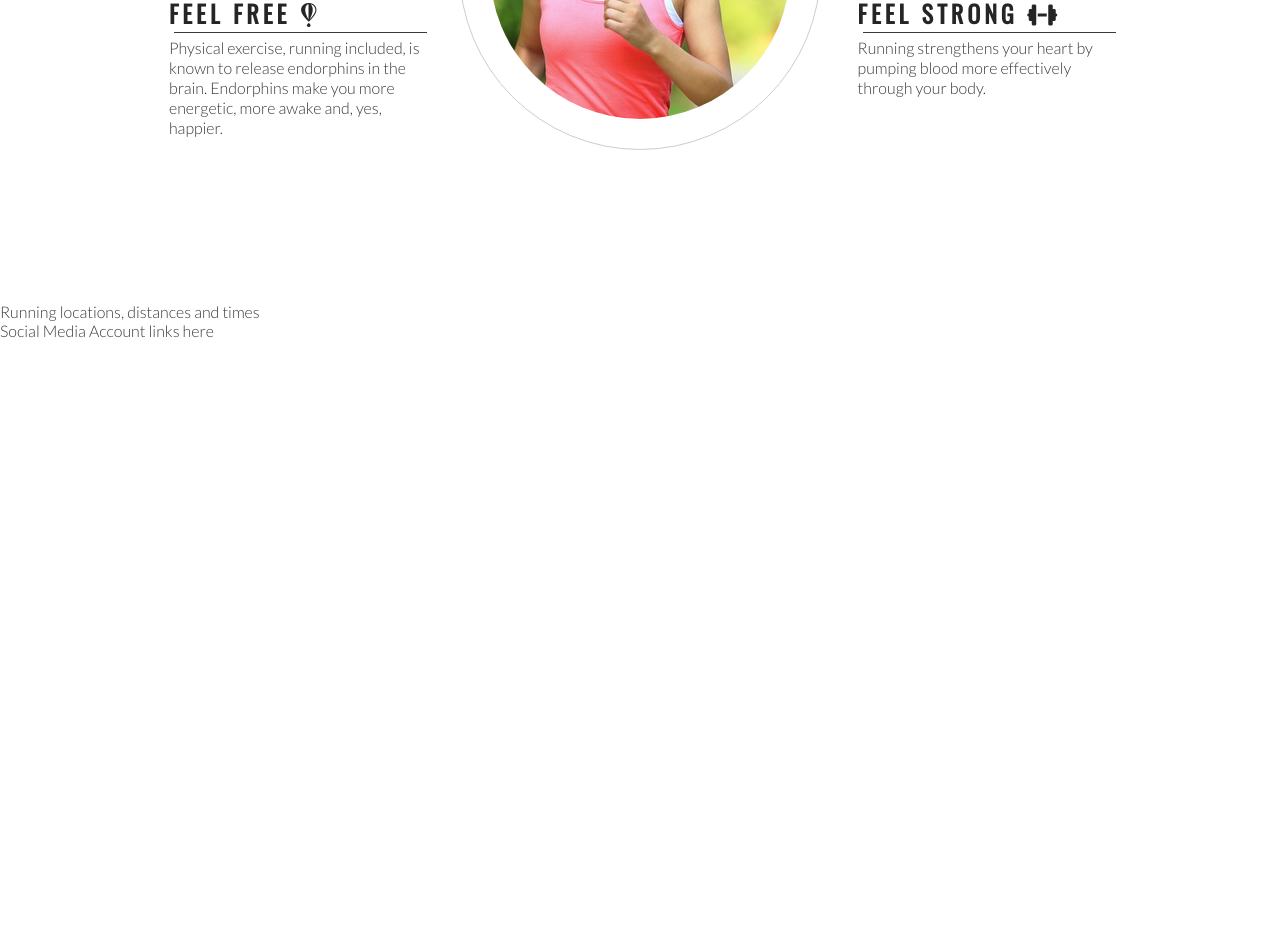
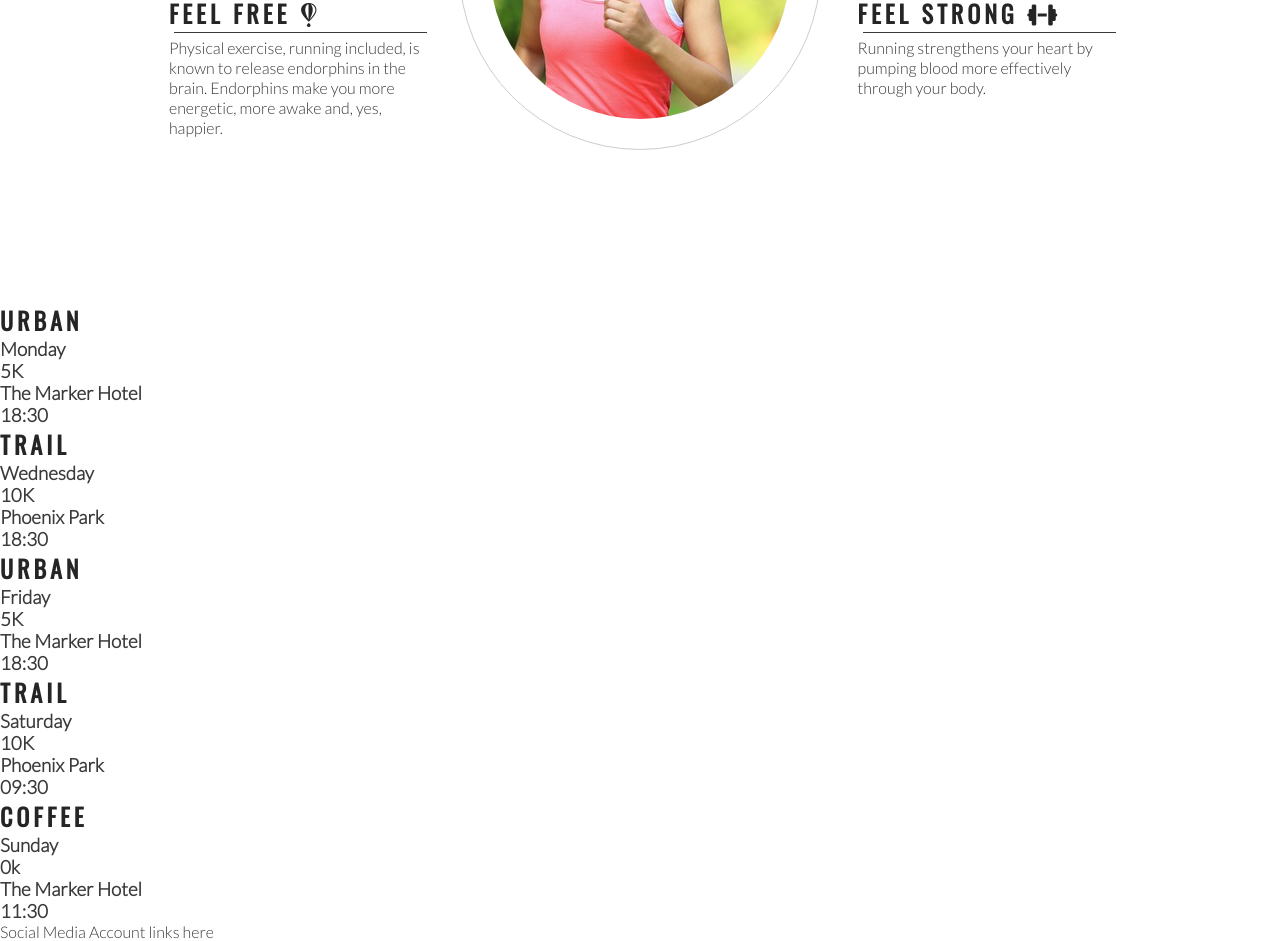
Before and after one commit to SamanthaBooth81/Love-Running, a plain HTML site: page index.html in a window 1280 px wide. Shown: the part 993-1934 px from the top of the page. Before the commit the page ends 1333 px from the top, so only its background shows below. Drawn offline with nearby package versions, Linux system fonts and the light colour scheme.

Commit message:
add content to meet up section

```diff
--- a/index.html
+++ b/index.html
@@ -81,7 +81,41 @@
         </div>
     </section>
     <section>
-        Running locations, distances and times
+        <div>
+            <h2>Urban</h2>
+            <h3>Monday</h3>
+            <h3>5K</h3>
+            <h3>The Marker Hotel</h3>
+            <h3>18:30</h3>
+        </div>
+        <div>
+            <h2>Trail</h2>
+            <h3>Wednesday</h3>
+            <h3>10K</h3>
+            <h3>Phoenix Park</h3>
+            <h3>18:30</h3>
+        </div>
+        <div>
+            <h2>Urban</h2>
+            <h3>Friday</h3>
+            <h3>5K</h3>
+            <h3>The Marker Hotel</h3>
+            <h3>18:30</h3>
+        </div>
+        <div>
+            <h2>Trail</h2>
+            <h3>Saturday</h3>
+            <h3>10K</h3>
+            <h3>Phoenix Park</h3>
+            <h3>09:30</h3>
+        </div>
+        <div>
+            <h2>Coffee</h2>
+            <h3>Sunday</h3>
+            <h3>0k</h3>
+            <h3>The Marker Hotel</h3>
+            <h3>11:30</h3>
+        </div>
     </section>
     <footer>
         Social Media Account links here
```
